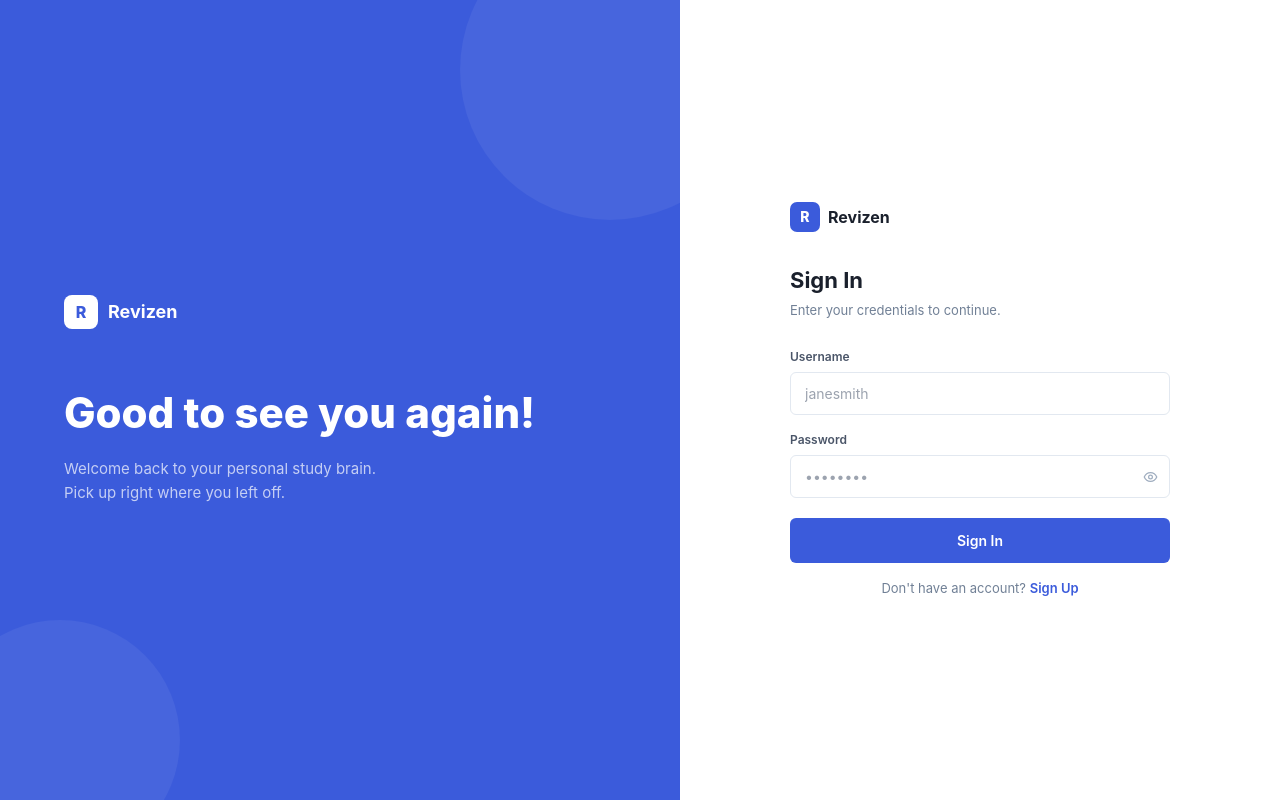
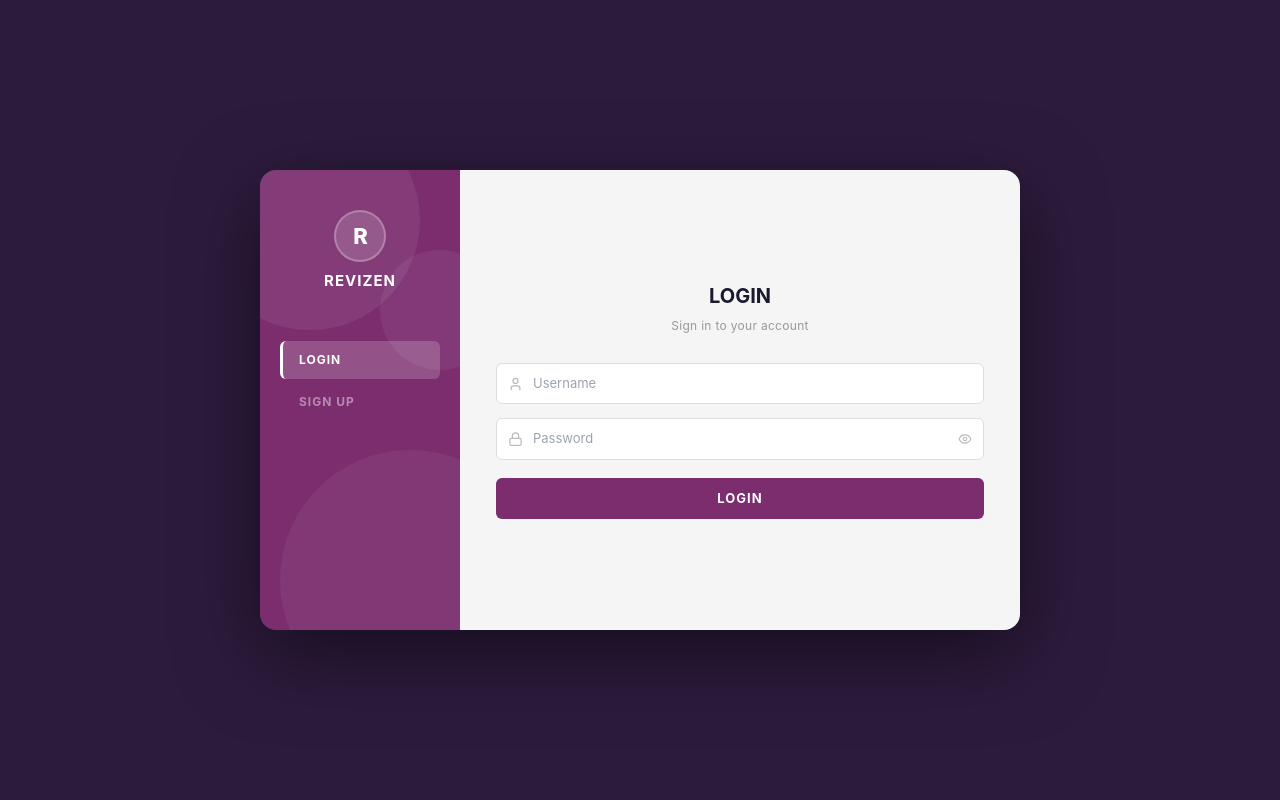
Before and after one commit to MariyaMaheen/Revizen, a React (Vite) app in the folder frontend/: page / in a window 1280 px wide. Built offline with nearby package versions, Linux system fonts and the light colour scheme.

Commit message:
Update Login.jsx

```diff
--- a/frontend/src/components/Login.jsx
+++ b/frontend/src/components/Login.jsx
@@ -1,6 +1,6 @@
 import { useState } from 'react'
 import { motion, AnimatePresence } from 'framer-motion'
-import { Eye, EyeOff, Loader2 } from 'lucide-react'
+import { Eye, EyeOff, Loader2, User, Lock, Mail } from 'lucide-react'
 import { login, register } from '../api'
 
 export default function Login({ onLogin, addToast }) {
@@ -19,13 +19,13 @@ export default function Login({ onLogin, addToast }) {
   function validate() {
     const errs = {}
     if (mode === 'register') {
-      if (!form.full_name.trim()) errs.full_name = 'Full name required'
-      if (!form.email.trim()) errs.email = 'Email required'
+      if (!form.full_name.trim()) errs.full_name = 'Required'
+      if (!form.email.trim()) errs.email = 'Required'
       else if (!/^[^\s@]+@[^\s@]+\.[^\s@]+$/.test(form.email)) errs.email = 'Invalid email'
       if (form.password !== form.confirm_password) errs.confirm_password = 'Passwords do not match'
     }
-    if (!form.username.trim()) errs.username = 'Username required'
-    if (!form.password) errs.password = 'Password required'
+    if (!form.username.trim()) errs.username = 'Required'
+    if (!form.password) errs.password = 'Required'
     if (form.password && form.password.length < 6) errs.password = 'Min 6 characters'
     return errs
   }
@@ -52,151 +52,134 @@ export default function Login({ onLogin, addToast }) {
     }
   }
 
-  const inp = (err) => ({
-    width: '100%', padding: '10px 14px', borderRadius: 6,
-    border: `1.5px solid ${err ? '#e53e3e' : '#e2e8f0'}`,
-    background: '#fff', color: '#1a202c', fontSize: 14,
-    outline: 'none', fontFamily: 'inherit', boxSizing: 'border-box',
-  })
+  return (
+    <div style={{
+      minHeight: '100vh', display: 'flex', alignItems: 'center', justifyContent: 'center',
+      background: '#2d1b3d', fontFamily: 'Inter, sans-serif', padding: 16,
+    }}>
+      <div style={{
+        display: 'flex', borderRadius: 16, overflow: 'hidden',
+        width: '100%', maxWidth: 760, minHeight: 460,
+        boxShadow: '0 24px 80px rgba(0,0,0,0.5)',
+      }}>
 
-  return (
-    <div style={{ minHeight: '100vh', display: 'flex', fontFamily: 'Inter, sans-serif', background: '#f7f9fc' }}>
+        {/* Left — geometric panel with tabs */}
+        <div style={{
+          width: 200, flexShrink: 0, background: '#7b2d6e',
+          position: 'relative', overflow: 'hidden', display: 'flex',
+          flexDirection: 'column', alignItems: 'center', paddingTop: 40,
+        }} className="left-geo">
 
-      {/* Left panel */}
-      <div style={{
-        display: 'none', flex: 1, flexDirection: 'column', justifyContent: 'center', padding: '60px 64px',
-        background: '#3b5bdb', position: 'relative', overflow: 'hidden',
-      }} className="left-panel">
-        {/* Decorative circles */}
-        <div style={{ position: 'absolute', top: -80, right: -80, width: 300, height: 300, borderRadius: '50%', background: 'rgba(255,255,255,0.06)' }} />
-        <div style={{ position: 'absolute', bottom: -60, left: -60, width: 240, height: 240, borderRadius: '50%', background: 'rgba(255,255,255,0.06)' }} />
+          {/* Geometric shapes */}
+          <div style={{ position: 'absolute', top: -60, left: -60, width: 220, height: 220, borderRadius: '50%', background: 'rgba(255,255,255,0.07)' }} />
+          <div style={{ position: 'absolute', bottom: -80, right: -80, width: 260, height: 260, borderRadius: '50%', background: 'rgba(255,255,255,0.05)' }} />
+          <div style={{ position: 'absolute', top: 80, right: -40, width: 120, height: 120, borderRadius: '50%', background: 'rgba(255,255,255,0.06)' }} />
 
           {/* Logo */}
-        <div style={{ display: 'flex', alignItems: 'center', gap: 10, marginBottom: 60 }}>
-          <div style={{ width: 34, height: 34, borderRadius: 8, background: '#fff', display: 'flex', alignItems: 'center', justifyContent: 'center' }}>
-            <span style={{ color: '#3b5bdb', fontWeight: 800, fontSize: 16 }}>R</span>
+          <div style={{ position: 'relative', zIndex: 1, marginBottom: 48, display: 'flex', flexDirection: 'column', alignItems: 'center', gap: 8 }}>
+            <div style={{ width: 52, height: 52, borderRadius: '50%', background: 'rgba(255,255,255,0.15)', display: 'flex', alignItems: 'center', justifyContent: 'center', border: '2px solid rgba(255,255,255,0.25)' }}>
+              <span style={{ color: '#fff', fontWeight: 800, fontSize: 22, letterSpacing: '-1px' }}>R</span>
             </div>
-          <span style={{ fontSize: 18, fontWeight: 700, color: '#fff' }}>Revizen</span>
+            <span style={{ color: '#fff', fontWeight: 700, fontSize: 15, letterSpacing: 1, textTransform: 'uppercase' }}>Revizen</span>
           </div>
 
-        <h1 style={{ fontSize: 42, fontWeight: 800, color: '#fff', lineHeight: 1.15, marginBottom: 20 }}>
-          {mode === 'login' ? 'Good to see\nyou again!' : 'Start Your\nStudy Journey\nToday.'}
-        </h1>
-        <p style={{ fontSize: 15, color: 'rgba(255,255,255,0.7)', maxWidth: 320, lineHeight: 1.6 }}>
-          {mode === 'login'
-            ? 'Welcome back to your personal study brain. Pick up right where you left off.'
-            : 'Upload your notes, ask anything, ace every exam. Built for students who mean business.'}
-        </p>
-
-        {/* Feature pills */}
-        {mode === 'register' && (
-          <div style={{ display: 'flex', flexDirection: 'column', gap: 12, marginTop: 40 }}>
-            {['AI-powered Q&A from your notes', 'Auto-generate quizzes & flashcards', 'Instant summaries & insights'].map(f => (
-              <div key={f} style={{ display: 'flex', alignItems: 'center', gap: 10 }}>
-                <div style={{ width: 20, height: 20, borderRadius: '50%', background: 'rgba(255,255,255,0.2)', display: 'flex', alignItems: 'center', justifyContent: 'center', flexShrink: 0 }}>
-                  <span style={{ color: '#fff', fontSize: 11, fontWeight: 700 }}>✓</span>
-                </div>
-                <span style={{ color: 'rgba(255,255,255,0.85)', fontSize: 14 }}>{f}</span>
-              </div>
+          {/* Tabs */}
+          <div style={{ position: 'relative', zIndex: 1, display: 'flex', flexDirection: 'column', gap: 4, width: '100%', padding: '0 20px' }}>
+            {[{ id: 'login', label: 'LOGIN' }, { id: 'register', label: 'SIGN UP' }].map(t => (
+              <button key={t.id} onClick={() => { setMode(t.id); setErrors({}) }}
+                style={{
+                  padding: '10px 16px', borderRadius: 6, border: 'none', cursor: 'pointer',
+                  fontWeight: 700, fontSize: 12, letterSpacing: 1, fontFamily: 'inherit',
+                  background: mode === t.id ? 'rgba(255,255,255,0.18)' : 'transparent',
+                  color: mode === t.id ? '#fff' : 'rgba(255,255,255,0.45)',
+                  textAlign: 'left', transition: 'all 0.15s',
+                  borderLeft: mode === t.id ? '3px solid #fff' : '3px solid transparent',
+                }}>
+                {t.label}
+              </button>
             ))}
           </div>
-        )}
         </div>
 
-      {/* Right panel — form */}
-      <div style={{ flex: 1, display: 'flex', alignItems: 'center', justifyContent: 'center', padding: '40px 24px', background: '#fff' }}>
-        <div style={{ width: '100%', maxWidth: 380 }}>
+        {/* Right — form */}
+        <div style={{ flex: 1, background: '#f5f5f5', display: 'flex', flexDirection: 'column', justifyContent: 'center', padding: '40px 36px' }}>
 
-          {/* Mobile logo */}
-          <div style={{ display: 'flex', alignItems: 'center', gap: 8, marginBottom: 32 }}>
-            <div style={{ width: 30, height: 30, borderRadius: 7, background: '#3b5bdb', display: 'flex', alignItems: 'center', justifyContent: 'center' }}>
-              <span style={{ color: '#fff', fontWeight: 800, fontSize: 14 }}>R</span>
-            </div>
-            <span style={{ fontSize: 16, fontWeight: 700, color: '#1a202c' }}>Revizen</span>
-          </div>
-
-          <h2 style={{ fontSize: 22, fontWeight: 700, color: '#1a202c', marginBottom: 4 }}>
-            {mode === 'login' ? 'Sign In' : 'Create Account'}
+          <h2 style={{ fontSize: 20, fontWeight: 700, color: '#1a1a2e', marginBottom: 6, textAlign: 'center' }}>
+            {mode === 'login' ? 'LOGIN' : 'CREATE ACCOUNT'}
           </h2>
-          <p style={{ fontSize: 13, color: '#718096', marginBottom: 28 }}>
-            {mode === 'login' ? 'Enter your credentials to continue.' : 'Fill in the details to get started.'}
+          <p style={{ fontSize: 12, color: '#999', textAlign: 'center', marginBottom: 28, letterSpacing: 0.3 }}>
+            {mode === 'login' ? 'Sign in to your account' : 'Fill in the details below'}
           </p>
 
           <AnimatePresence mode="wait">
             <motion.form key={mode}
-              initial={{ opacity: 0, y: 6 }} animate={{ opacity: 1, y: 0 }}
-              exit={{ opacity: 0, y: -6 }} transition={{ duration: 0.12 }}
+              initial={{ opacity: 0, x: 10 }} animate={{ opacity: 1, x: 0 }}
+              exit={{ opacity: 0, x: -10 }} transition={{ duration: 0.15 }}
               onSubmit={handleSubmit}>
-              <div style={{ display: 'flex', flexDirection: 'column', gap: 16 }}>
+              <div style={{ display: 'flex', flexDirection: 'column', gap: 14 }}>
 
                 {mode === 'register' && (
-                  <div>
-                    <label style={{ fontSize: 12, fontWeight: 600, color: '#4a5568', display: 'block', marginBottom: 6 }}>Full Name</label>
-                    <input name="full_name" value={form.full_name} onChange={handleChange} placeholder="Jane Smith" style={inp(errors.full_name)} />
-                    {errors.full_name && <p style={{ fontSize: 11, color: '#e53e3e', marginTop: 4 }}>{errors.full_name}</p>}
+                  <div style={{ position: 'relative' }}>
+                    <User size={15} style={{ position: 'absolute', left: 12, top: '50%', transform: 'translateY(-50%)', color: '#bbb' }} />
+                    <input name="full_name" value={form.full_name} onChange={handleChange} placeholder="Full Name"
+                      style={{ width: '100%', padding: '10px 14px 10px 36px', borderRadius: 6, border: `1px solid ${errors.full_name ? '#e53e3e' : '#ddd'}`, background: '#fff', fontSize: 13, fontFamily: 'inherit', outline: 'none', color: '#1a1a2e', boxSizing: 'border-box' }} />
+                    {errors.full_name && <p style={{ fontSize: 11, color: '#e53e3e', marginTop: 3 }}>{errors.full_name}</p>}
                   </div>
                 )}
 
-                <div>
-                  <label style={{ fontSize: 12, fontWeight: 600, color: '#4a5568', display: 'block', marginBottom: 6 }}>Username</label>
-                  <input name="username" value={form.username} onChange={handleChange} placeholder="janesmith" autoComplete="username" style={inp(errors.username)} />
-                  {errors.username && <p style={{ fontSize: 11, color: '#e53e3e', marginTop: 4 }}>{errors.username}</p>}
+                <div style={{ position: 'relative' }}>
+                  <User size={15} style={{ position: 'absolute', left: 12, top: '50%', transform: 'translateY(-50%)', color: '#bbb' }} />
+                  <input name="username" value={form.username} onChange={handleChange} placeholder="Username"
+                    autoComplete="username"
+                    style={{ width: '100%', padding: '10px 14px 10px 36px', borderRadius: 6, border: `1px solid ${errors.username ? '#e53e3e' : '#ddd'}`, background: '#fff', fontSize: 13, fontFamily: 'inherit', outline: 'none', color: '#1a1a2e', boxSizing: 'border-box' }} />
+                  {errors.username && <p style={{ fontSize: 11, color: '#e53e3e', marginTop: 3 }}>{errors.username}</p>}
                 </div>
 
                 {mode === 'register' && (
-                  <div>
-                    <label style={{ fontSize: 12, fontWeight: 600, color: '#4a5568', display: 'block', marginBottom: 6 }}>Email Address</label>
-                    <input name="email" type="email" value={form.email} onChange={handleChange} placeholder="jane@university.edu" style={inp(errors.email)} />
-                    {errors.email && <p style={{ fontSize: 11, color: '#e53e3e', marginTop: 4 }}>{errors.email}</p>}
+                  <div style={{ position: 'relative' }}>
+                    <Mail size={15} style={{ position: 'absolute', left: 12, top: '50%', transform: 'translateY(-50%)', color: '#bbb' }} />
+                    <input name="email" type="email" value={form.email} onChange={handleChange} placeholder="Email Address"
+                      style={{ width: '100%', padding: '10px 14px 10px 36px', borderRadius: 6, border: `1px solid ${errors.email ? '#e53e3e' : '#ddd'}`, background: '#fff', fontSize: 13, fontFamily: 'inherit', outline: 'none', color: '#1a1a2e', boxSizing: 'border-box' }} />
+                    {errors.email && <p style={{ fontSize: 11, color: '#e53e3e', marginTop: 3 }}>{errors.email}</p>}
                   </div>
                 )}
 
-                <div>
-                  <label style={{ fontSize: 12, fontWeight: 600, color: '#4a5568', display: 'block', marginBottom: 6 }}>Password</label>
                 <div style={{ position: 'relative' }}>
-                    <input name="password" type={showPass ? 'text' : 'password'}
-                      value={form.password} onChange={handleChange} placeholder="••••••••"
+                  <Lock size={15} style={{ position: 'absolute', left: 12, top: '50%', transform: 'translateY(-50%)', color: '#bbb' }} />
+                  <input name="password" type={showPass ? 'text' : 'password'} value={form.password} onChange={handleChange} placeholder="Password"
                     autoComplete={mode === 'login' ? 'current-password' : 'new-password'}
-                      style={{ ...inp(errors.password), paddingRight: 42 }} />
+                    style={{ width: '100%', padding: '10px 40px 10px 36px', borderRadius: 6, border: `1px solid ${errors.password ? '#e53e3e' : '#ddd'}`, background: '#fff', fontSize: 13, fontFamily: 'inherit', outline: 'none', color: '#1a1a2e', boxSizing: 'border-box' }} />
                   <button type="button" onClick={() => setShowPass(p => !p)}
-                      style={{ position: 'absolute', right: 12, top: '50%', transform: 'translateY(-50%)', background: 'none', border: 'none', cursor: 'pointer', color: '#a0aec0', padding: 0, display: 'flex' }}>
-                      {showPass ? <EyeOff size={15} /> : <Eye size={15} />}
+                    style={{ position: 'absolute', right: 12, top: '50%', transform: 'translateY(-50%)', background: 'none', border: 'none', cursor: 'pointer', color: '#bbb', padding: 0, display: 'flex' }}>
+                    {showPass ? <EyeOff size={14} /> : <Eye size={14} />}
                   </button>
-                  </div>
-                  {errors.password && <p style={{ fontSize: 11, color: '#e53e3e', marginTop: 4 }}>{errors.password}</p>}
+                  {errors.password && <p style={{ fontSize: 11, color: '#e53e3e', marginTop: 3 }}>{errors.password}</p>}
                 </div>
 
                 {mode === 'register' && (
-                  <div>
-                    <label style={{ fontSize: 12, fontWeight: 600, color: '#4a5568', display: 'block', marginBottom: 6 }}>Confirm Password</label>
-                    <input name="confirm_password" type={showPass ? 'text' : 'password'}
-                      value={form.confirm_password} onChange={handleChange} placeholder="••••••••"
-                      autoComplete="new-password" style={inp(errors.confirm_password)} />
-                    {errors.confirm_password && <p style={{ fontSize: 11, color: '#e53e3e', marginTop: 4 }}>{errors.confirm_password}</p>}
+                  <div style={{ position: 'relative' }}>
+                    <Lock size={15} style={{ position: 'absolute', left: 12, top: '50%', transform: 'translateY(-50%)', color: '#bbb' }} />
+                    <input name="confirm_password" type={showPass ? 'text' : 'password'} value={form.confirm_password} onChange={handleChange} placeholder="Confirm Password"
+                      autoComplete="new-password"
+                      style={{ width: '100%', padding: '10px 14px 10px 36px', borderRadius: 6, border: `1px solid ${errors.confirm_password ? '#e53e3e' : '#ddd'}`, background: '#fff', fontSize: 13, fontFamily: 'inherit', outline: 'none', color: '#1a1a2e', boxSizing: 'border-box' }} />
+                    {errors.confirm_password && <p style={{ fontSize: 11, color: '#e53e3e', marginTop: 3 }}>{errors.confirm_password}</p>}
                   </div>
                 )}
 
                 <motion.button type="submit" disabled={loading}
                   whileTap={{ scale: 0.98 }}
                   style={{
-                    width: '100%', padding: '12px 0', borderRadius: 6, border: 'none',
-                    background: '#3b5bdb', color: '#fff', fontWeight: 600, fontSize: 14,
-                    cursor: loading ? 'not-allowed' : 'pointer', opacity: loading ? 0.7 : 1,
-                    display: 'flex', alignItems: 'center', justifyContent: 'center', gap: 8,
-                    fontFamily: 'inherit', marginTop: 4,
+                    padding: '11px 0', borderRadius: 6, border: 'none',
+                    background: '#7b2d6e', color: '#fff', fontWeight: 700,
+                    fontSize: 13, letterSpacing: 1, cursor: loading ? 'not-allowed' : 'pointer',
+                    opacity: loading ? 0.7 : 1, display: 'flex', alignItems: 'center',
+                    justifyContent: 'center', gap: 8, fontFamily: 'inherit',
+                    textTransform: 'uppercase', marginTop: 4,
                   }}>
                   {loading
-                    ? <><Loader2 size={15} className="animate-spin" />{mode === 'login' ? 'Signing in...' : 'Creating...'}</>
-                    : mode === 'login' ? 'Sign In' : 'Create Account'}
+                    ? <><Loader2 size={14} className="animate-spin" />{mode === 'login' ? 'Signing in...' : 'Creating...'}</>
+                    : mode === 'login' ? 'Login' : 'Create Account'}
                 </motion.button>
-
-                <p style={{ fontSize: 13, color: '#718096', textAlign: 'center' }}>
-                  {mode === 'login' ? "Don't have an account? " : 'Already have an account? '}
-                  <button type="button" onClick={() => { setMode(mode === 'login' ? 'register' : 'login'); setErrors({}) }}
-                    style={{ color: '#3b5bdb', fontWeight: 600, background: 'none', border: 'none', cursor: 'pointer', fontSize: 13, fontFamily: 'inherit' }}>
-                    {mode === 'login' ? 'Sign Up' : 'Sign In'}
-                  </button>
-                </p>
               </div>
             </motion.form>
           </AnimatePresence>
@@ -204,8 +187,8 @@ export default function Login({ onLogin, addToast }) {
       </div>
 
       <style>{`
-        @media (min-width: 768px) {
-          .left-panel { display: flex !important; }
+        @media (max-width: 560px) {
+          .left-geo { display: none !important; }
         }
       `}</style>
     </div>
```
Lines whose indentation alone changed are shown as unchanged.
